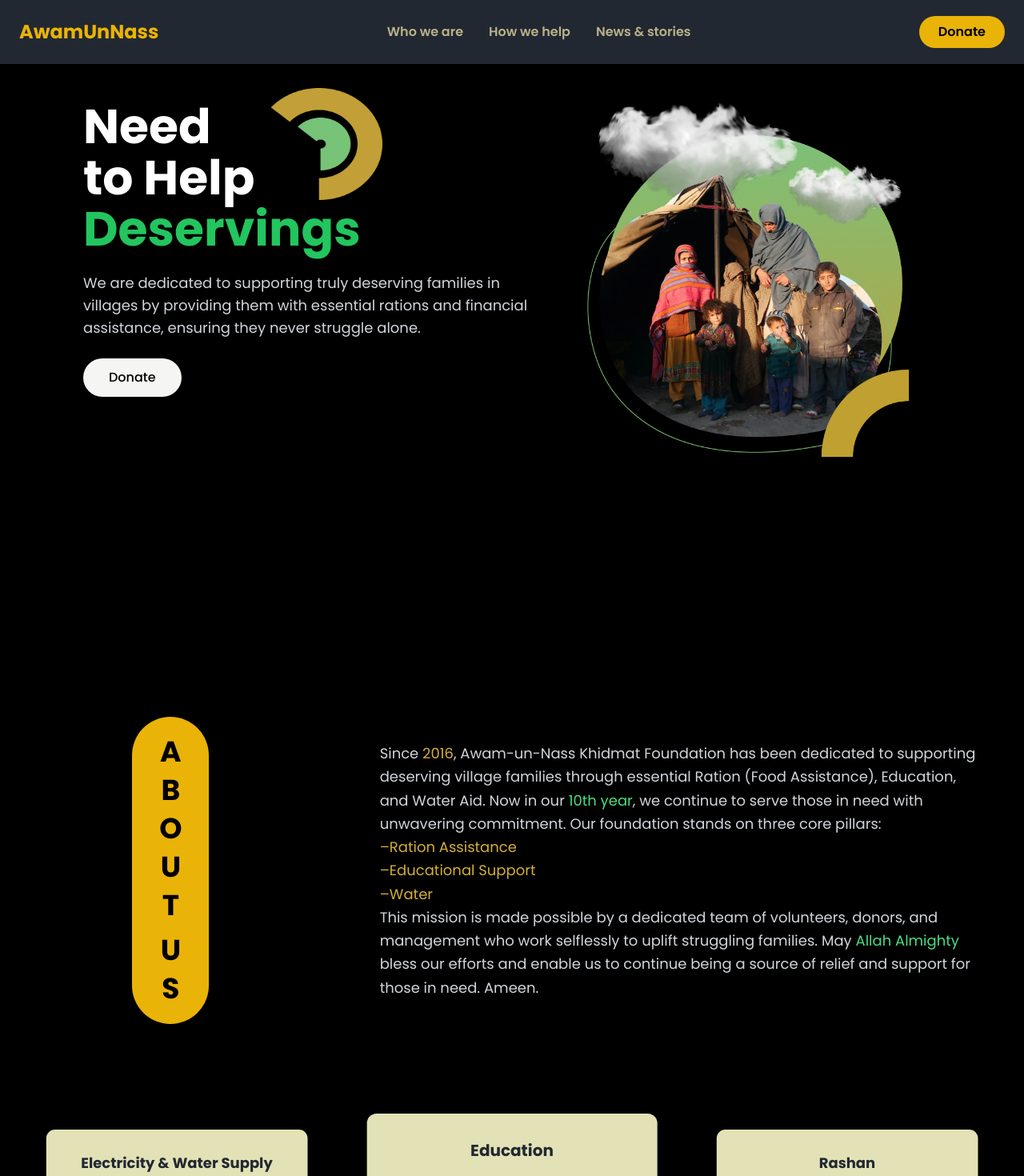
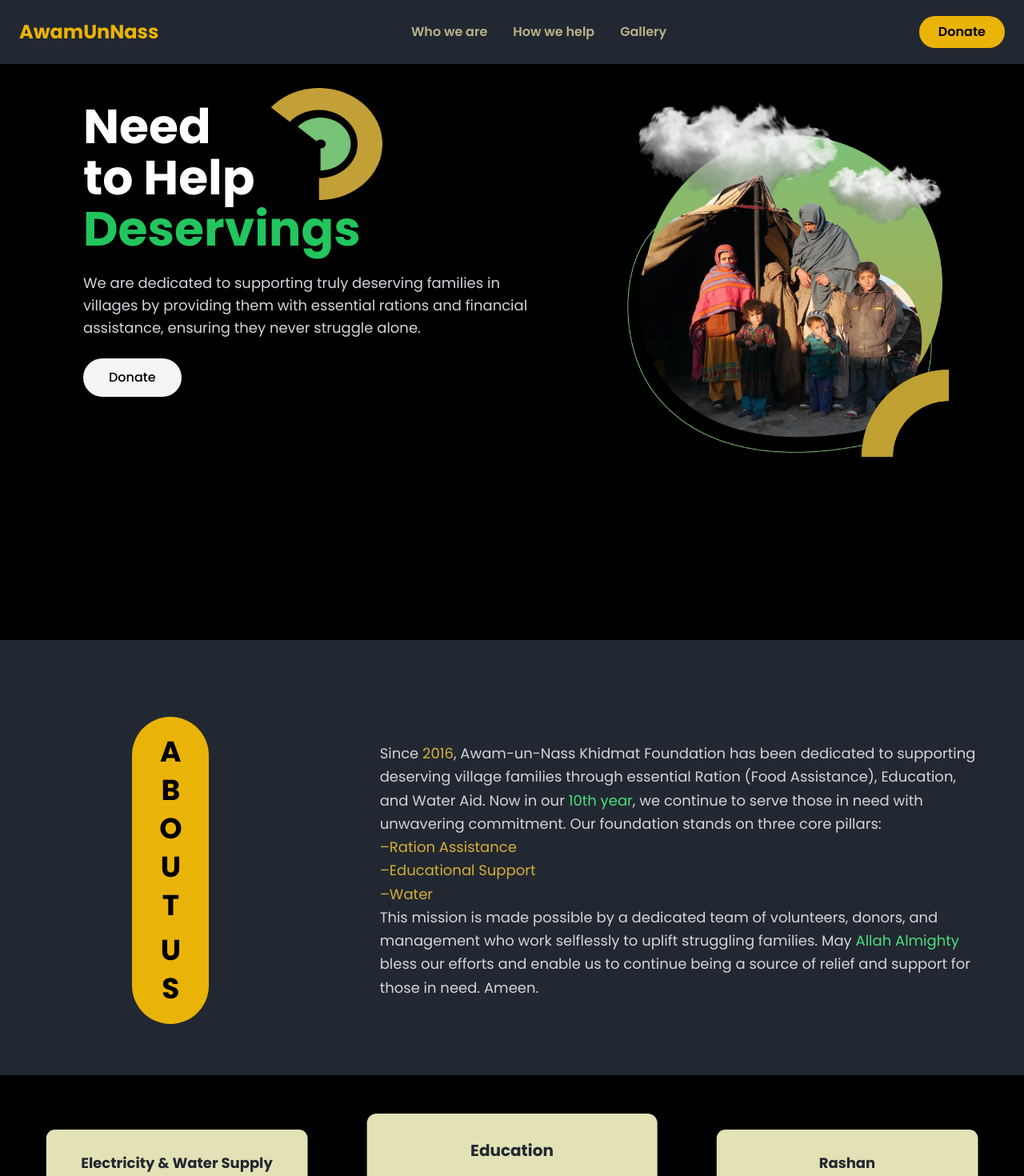
Before and after one commit to asimzahoor443/welfare-webApp, a React (Vite) app: page / in a window 1280 px wide. Shown: the top 1470 px of the page at 80% size. Built offline with nearby package versions, Linux system fonts and the light colour scheme.

Commit message:
feat: updation in different components

```diff
--- a/src/components/Footer.jsx
+++ b/src/components/Footer.jsx
@@ -1,10 +1,17 @@
+import { motion } from 'framer-motion';
 import { MapPin, Phone, Mail } from 'lucide-react';
 
 const Footer = () => {
   return (
     <footer className="bg-[#222831] text-black py-8 px-4 text-center">
       {/* Logo & Name in One Line */}
-      <div className="flex items-center justify-center gap-4 mb-4">
+      <motion.div
+        initial={{ opacity: 0, x: -100 }}
+        whileInView={{ x: 0, opacity: 1 }}
+        transition={{ duration: 0.9 }}
+        viewport={{ once: false, amount: 0.5 }}
+        className="flex items-center justify-center gap-4 mb-4"
+      >
         <img
           src="/src/assets/Logo.jpeg"
           alt="Foundation Logo"
@@ -13,7 +20,7 @@ const Footer = () => {
         <h2 className="text-xl font-semibold text-yellow-500">
           Awam-un-Nass Khidmat Foundation
         </h2>
-      </div>
+      </motion.div>
 
       {/* Contact Information */}
       <div className="flex justify-center gap-6 mt-12">
@@ -27,10 +34,6 @@ const Footer = () => {
             +92-3075579911
           </span>
         </div>
-        <div className="flex items-center gap-2">
-          <Mail className="text-[#22C55E]" size={18} />{' '}
-          <span className="text-[#B9B28A]">your-email@example.com</span>
-        </div>
       </div>
 
       {/* Copyright Section */}
--- a/src/components/FoundationGallery.tsx
+++ b/src/components/FoundationGallery.tsx
@@ -14,7 +14,10 @@ const galleryImages = [
 
 const FoundationGallery = () => {
   return (
-    <div className="container mx-auto my-10 bg-black px-4 relative">
+    <div
+      id="gallery"
+      className="container mx-auto my-10 bg-black px-4 relative"
+    >
       {/* Header */}
       <h2 className="text-4xl font-bold text-[#22C55E] text-center mb-8 font-poppins">
         Foundation Gallery
--- a/src/components/HeroSection.jsx
+++ b/src/components/HeroSection.jsx
@@ -10,8 +10,8 @@ const HeroSection = () => {
         {/* Left Content */}
         <motion.div
           className="w-full ml-20 md:w-1/2 space-y-6 relative"
-          initial={{ opacity: 0, x: -50 }}
-          whileInView={{ x: 0, opacity: 1 }}
+          initial={{ opacity: 0, y: -50 }}
+          whileInView={{ y: 0, opacity: 1 }}
           transition={{ duration: 0.7 }}
           viewport={{ once: false, amount: 0.5 }}
         >
@@ -52,7 +52,7 @@ const HeroSection = () => {
         <motion.div
           className="w-full md:w-1/2 flex justify-center mt-8 md:mt-0"
           initial={{ opacity: 0, x: -50 }}
-          whileInView={{ scale: 1, opacity: 1 }}
+          whileInView={{ x: 0, opacity: 1 }}
           transition={{ duration: 0.9, delay: 0.3 }}
           viewport={{ once: false, amount: 0.5 }}
         >
--- a/src/components/Navbar.jsx
+++ b/src/components/Navbar.jsx
@@ -31,10 +31,10 @@ const Navbar = () => {
                 How we help
               </a>
               <a
-                href="/news"
+                href="#gallery"
                 className="text-[#B9B28A] hover:text-green-500 transition-colors font-semibold"
               >
-                News & stories
+                Gallery
               </a>
             </div>
 
--- a/src/components/WhoWeAre.jsx
+++ b/src/components/WhoWeAre.jsx
@@ -4,7 +4,7 @@ const WhoWeAre = () => {
   return (
     <div
       id="who-we-are"
-      className="bg-black w-full py-16 pt-24 overflow-hidden"
+      className="bg-[#222831] w-full py-16 pt-24 overflow-hidden"
     >
       <div className="max-w-7xl mx-auto flex flex-col md:flex-row items-center h-full">
         {/* Left Side - Golden Rectangle with "About Us" */}
```
